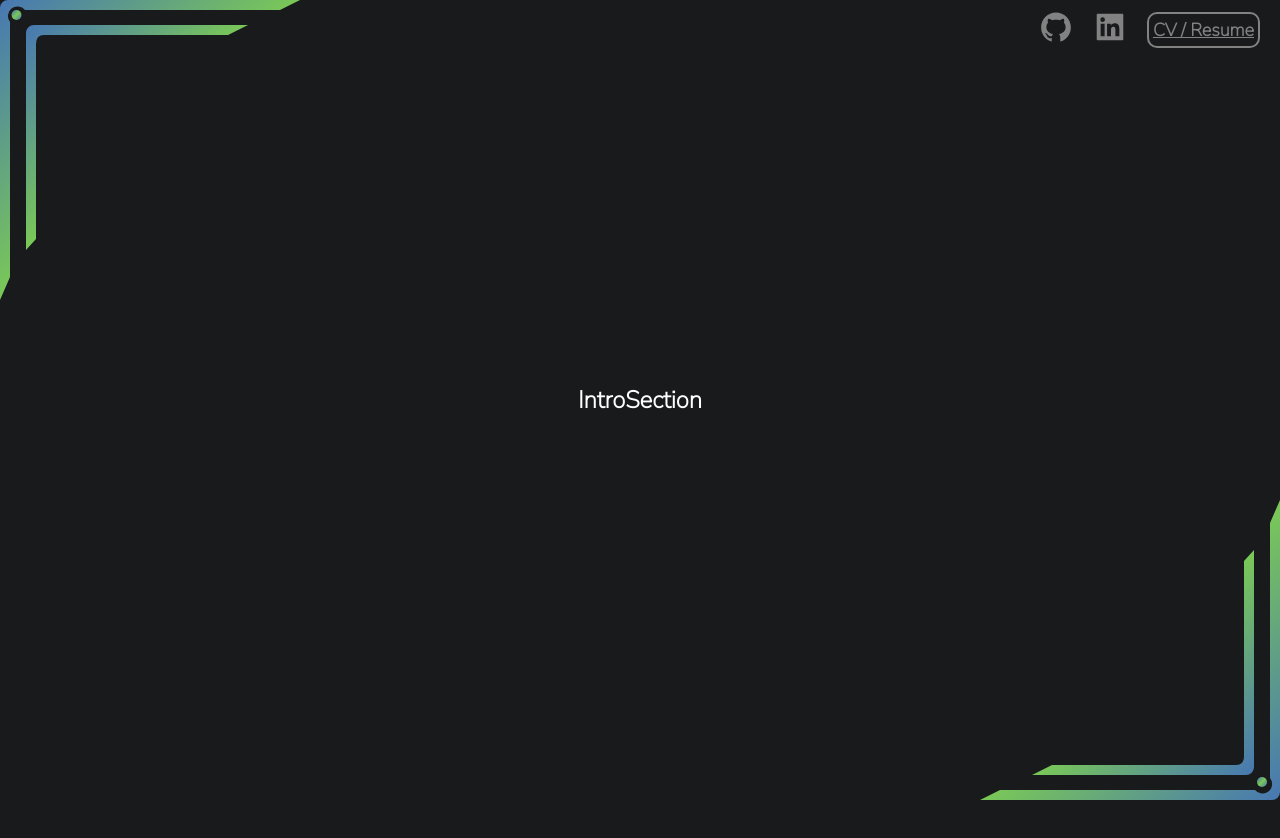
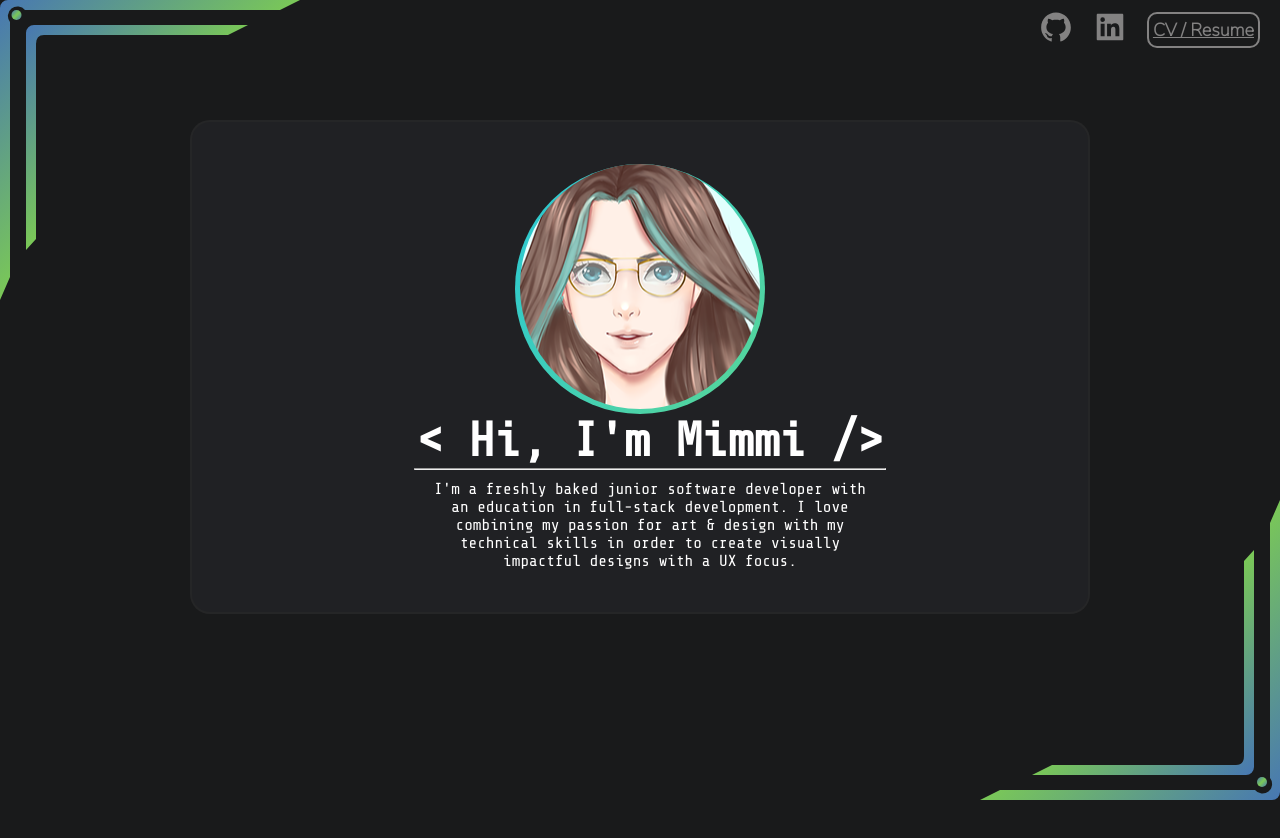
Before and after one commit to Stockman-Jr/react-portfolio, a React (Create React App) app in the folder main/: page / in a window 1280 px wide. Shown: the top 838 px of the page. Built offline with nearby package versions, Linux system fonts and the light colour scheme.

Commit message:
Add content & styles to intro section

```diff
--- a/main/src/App.css
+++ b/main/src/App.css
@@ -3,3 +3,18 @@
   text-align: center;
   font-family: 'Nunito Sans', sans-serif;
 }
+
+::-webkit-scrollbar {
+  width: 4px;
+  height: 4px;
+}
+
+::-webkit-scrollbar-thumb {
+  background: #0d6e61;
+  border-radius: 10px;
+}
+
+::-webkit-scrollbar-track {
+  background: #292929b2;
+  border-radius: 10px;
+}
--- a/main/src/pages/AboutSection.js
+++ b/main/src/pages/AboutSection.js
@@ -1,7 +1,8 @@
 import React from "react";
 import styles from "../styles/Sections.module.css";
 
-function AboutSection() {
+function AboutSection(props) {
+  const { currentPage } = props;
   return (
     <section className={styles.Main}>
       <h1>AboutSection</h1>
--- a/main/src/pages/IntroSection.js
+++ b/main/src/pages/IntroSection.js
@@ -1,7 +1,29 @@
 import React from "react";
 import styles from "../styles/Sections.module.css";
+import { motion, useAnimation } from "framer-motion";
 import "../index.css";
-function IntroSection() {
+function IntroSection(props) {
+  const { currentPage } = props;
+  const firstLine = "< Hi, I'm Mimmi />";
+
+  const word = {
+    hidden: { opacity: 1 },
+    visible: {
+      opacity: 1,
+      transition: {
+        delay: 0.9,
+        staggerChildren: 0.1,
+      },
+    },
+  };
+
+  const letter = {
+    hidden: { opacity: 0, y: 50 },
+    visible: {
+      opacity: 1,
+      y: 0,
+    },
+  };
   return (
     <section className={styles.Main}>
       <div>
@@ -55,7 +77,41 @@ function IntroSection() {
         </svg>
       </div>
 
-      <h1>IntroSection</h1>
+      <div className={styles.Content}>
+        <motion.div
+          className={styles.Portrait}
+          initial={{ x: -500, opacity: 0 }}
+          animate={{ x: 0, opacity: 1 }}
+          transition={{ duration: 0.5 }}
+        >
+          <div className={styles.ImgBox}></div>
+        </motion.div>
+        <div className={styles.IntroText}>
+          <motion.h3
+            className={styles.Welcome}
+            variants={word}
+            initial={currentPage === 0 ? "hidden" : ""}
+            animate={currentPage === 0 ? "visible" : ""}
+          >
+            {firstLine.split("").map((char, index) => (
+              <motion.span key={char + "-" + index} variants={letter}>
+                {char}
+              </motion.span>
+            ))}
+          </motion.h3>
+
+          <hr />
+
+          <div className={styles.AboutText}>
+            <span>
+              I'm a freshly baked junior software developer with an education in
+              full-stack development. I love combining my passion for art &
+              design with my technical skills in order to create visually
+              impactful designs with a UX focus.
+            </span>
+          </div>
+        </div>
+      </div>
 
       <div>
         <svg
--- a/main/src/pages/PageSections.js
+++ b/main/src/pages/PageSections.js
@@ -1,4 +1,4 @@
-import React from "react";
+import React, { useEffect, useState, useRef } from "react";
 import styles from "../styles/PageSections.module.css";
 import IntroSection from "./IntroSection";
 import ProjectsSection from "./ProjectsSection";
@@ -6,11 +6,12 @@ import AboutSection from "./AboutSection";
 import ContactMenu from "../components/ContactMenu";
 
 function PageSections() {
+  const [currentPage, setCurrentPage] = useState(0);
   return (
     <>
       <div className={styles.Sections}>
         <ContactMenu />
-        <IntroSection />
+        <IntroSection currentPage={currentPage} />
         <ProjectsSection />
         <AboutSection />
       </div>
--- a/main/src/pages/ProjectsSection.js
+++ b/main/src/pages/ProjectsSection.js
@@ -1,7 +1,8 @@
 import React from "react";
 import styles from "../styles/Sections.module.css";
 
-function ProjectsSection() {
+function ProjectsSection(props) {
+  const { currentPage } = props;
   return (
     <section className={styles.Main}>
       <h1>ProjectsSection</h1>
--- a/main/src/styles/Sections.module.css
+++ b/main/src/styles/Sections.module.css
@@ -9,3 +9,67 @@
     background-color: rgba(75, 214, 253, 0);
     color: white;
 }
+
+
+.Content {
+    width: 70%;
+    height: 60%;
+    position: absolute;
+    top: 15%;
+    display: flex;
+    flex-direction: column;
+    justify-content: center;
+    align-items: center;
+    border-radius: 20px;
+    border: 2px solid #2b2b2b86;
+    padding-top: 10px;
+    background-color: rgba(44, 43, 48, 0.445);
+}
+
+.Portrait {
+    width: 250px;
+    height: 250px;
+    background: linear-gradient(309deg, rgba(89,215,150,1) 0%, rgba(41,199,214,1) 100%);
+    border-radius: 50%;
+}
+
+.ImgBox {
+    width: 240px;
+    height: 245px;
+    border-radius: 50%;
+    background-image: url("../assets/portraot2.png");
+    object-fit: contain;
+    background-position: center;
+    margin: 0 auto;
+}
+
+.IntroText h3 {
+    color: rgb(255, 255, 255);
+    font-size: 3em;
+    margin: 0px;
+}
+
+.IntroText hr {
+    width: 100%;
+    margin: 0px;
+}
+
+.IntroText p  {
+    color: rgb(255, 255, 255);
+    font-size: 2em;
+}
+
+.AboutText {
+    width: 450px;
+    padding: 10px;
+    border-radius: 20px;
+}
+
+.IntroText {
+    display: flex;
+    flex-direction: column;
+    justify-content: center;
+    align-items: center;
+    margin-left: 20px;
+    font-family: 'Share Tech Mono', monospace;
+}
```
Also changed, not shown: main/src/assets/portraot2.png (added).
